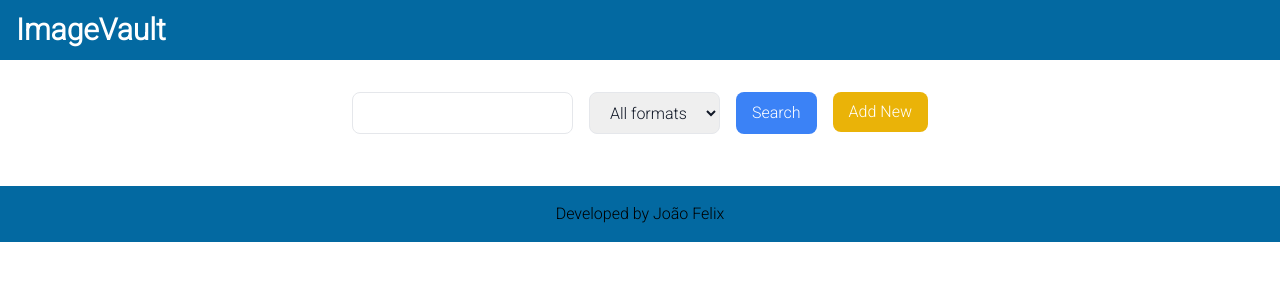
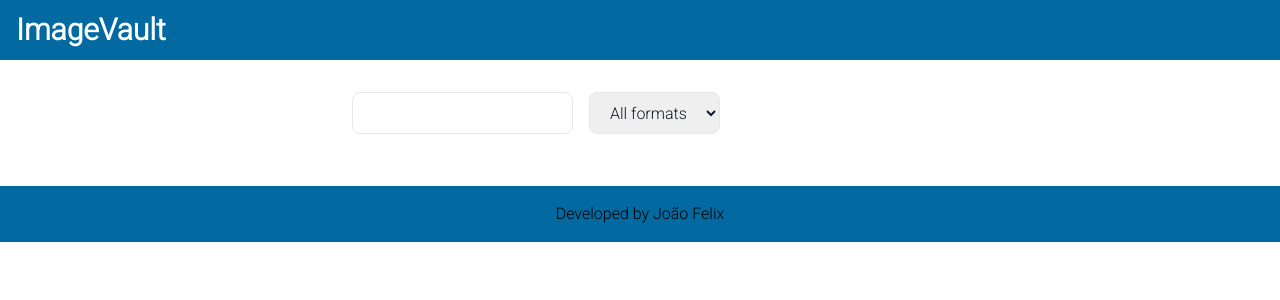
Before and after one commit to JoaoFXs/image-vault, a Next.js app: page /gallery in a window 1280 px wide. Shown: the top 300 px of the page. Built offline with nearby package versions, Linux system fonts and the light colour scheme.

Commit message:
Create Button Component

```diff
--- a/src/app/gallery/page.tsx
+++ b/src/app/gallery/page.tsx
@@ -1,6 +1,7 @@
 'use client'
 
 import {Template, ImageCard} from '@/components'
+import {Button} from '@/components/button'
 import { useState } from 'react'
 import { useImageService } from '@/resources/image/image.service'
 import { Image } from '@/resources/image/image.resource';
@@ -46,10 +47,10 @@ export default function GalleryPage(){
                         <option value="JPEG">JPEG</option>
                         <option value="GIF">GIF</option>
                     </select>
+                    <Button label='Search' onClick={searchImages} color='blue'/>
 
-                    <button className="bg-blue-500 text-white px-4 py-2 rounded-lg hover:bg-blue-400" onClick={searchImages}>Search</button>
                     <Link href="/form">
-                        <button className="bg-yellow-500 text-white px-4 py-2 rounded-lg hover:bg-yellow-300">Add New</button>
+                        <Button label='Add New' color='yellow'/>
                     </Link>
 
                     </div>
--- /dev/null
+++ b/src/components/button/Button.tsx
@@ -0,0 +1,18 @@
+import React from "react";
+
+interface ButtonProps{
+    color?: string;
+    label?: string;
+    onClick?: (event: any) => void;
+}
+export const Button: React.FC<ButtonProps> = ({
+    color, onClick, label}: ButtonProps) => {
+    return (
+        <>
+            <button className={`bg-${color}-500 text-white px-4 py-2 rounded-lg
+             hover:bg-${color}-400`} onClick={onClick}>
+                {label}
+            </button>
+        </>
+    )
+}
--- /dev/null
+++ b/src/components/button/index.ts
@@ -0,0 +1 @@
+export {Button} from './Button'
--- a/src/components/index.tsx
+++ b/src/components/index.tsx
@@ -1,2 +1,3 @@
 export { Template } from './Template'
 export { ImageCard } from './ImageCard'
+export {Button} from './button'
```
